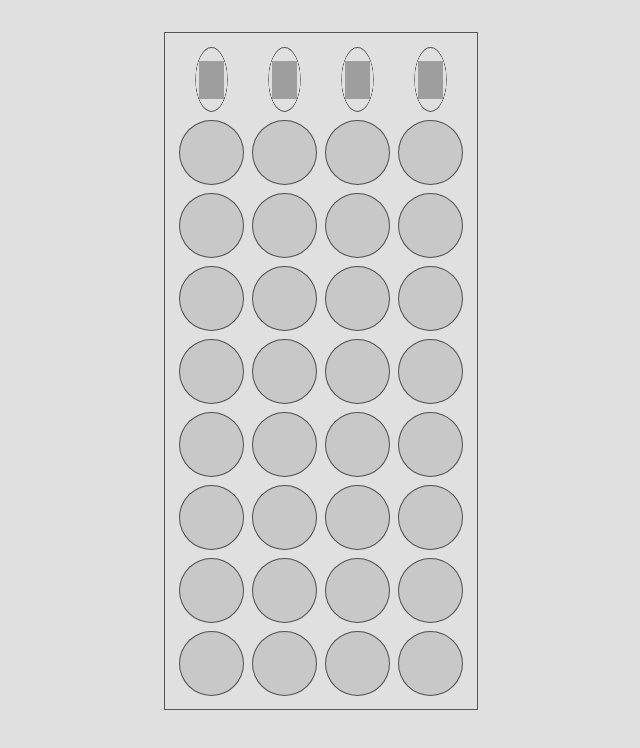
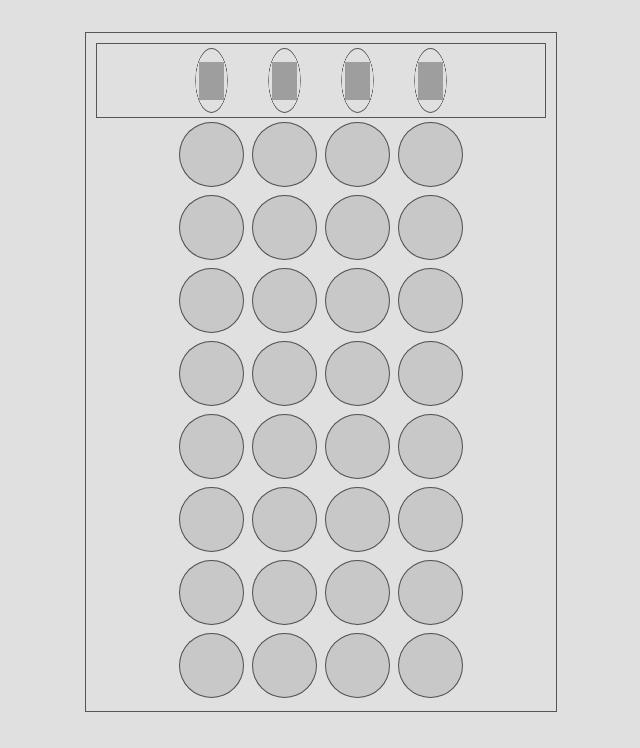
Before and after one commit to omkarbhale/colordle, a plain HTML site: page index.html in a window 1280 px wide. Shown: the whole page, without its empty margins (319-959 px from the left). Drawn offline with Linux system fonts and the light colour scheme; grey boxes are pictures that could not be loaded.

Commit message:
Widen the board a bit

```diff
--- a/style.css
+++ b/style.css
@@ -16,13 +16,23 @@ body {
 .board {
     margin: 2rem;
     border: 1px solid rgba(50, 50, 50, .8);
-    display: inline-block;
+    display: flex;
+    flex-direction: column;
+    align-items: center;
+    min-width: 450px;
     padding: .6rem;
 }
 
 .top, .grid {
     display: grid;
     grid-template-columns: repeat(4, max-content);
+}
+
+.top {
+    border: 1px solid rgba(50, 50, 50, .8);
+    width: 450px;
+    display: flex;
+    justify-content: center;
 }
 
 .circle {
```
